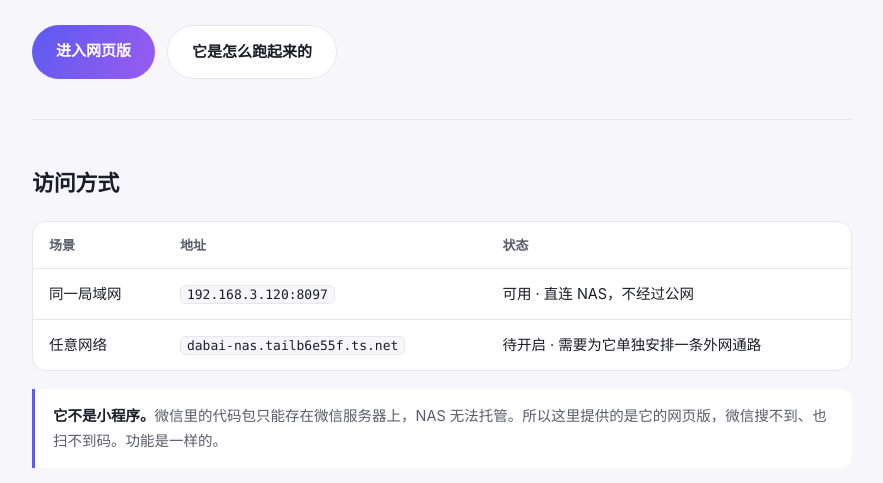
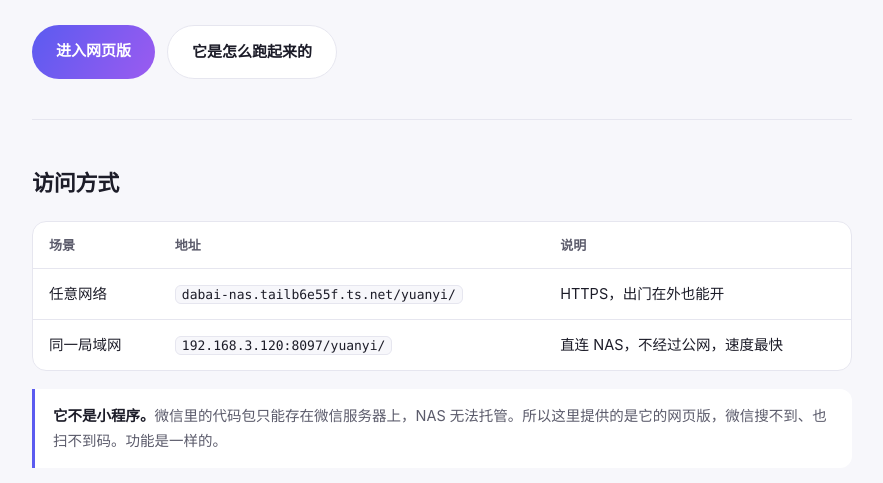
Before and after one commit to DaBai-abc/DaBai-abc.github.io, a plain HTML site: page yuanyi/index.html in a window 1280 px wide. Shown: the part 288-771 px from the top of the page, without its empty margins (198-1081 px from the left). Drawn offline with Linux system fonts and the light colour scheme.

Commit message:
update: 元一岛屿外网入口已开通

```diff
--- a/yuanyi/index.html
+++ b/yuanyi/index.html
@@ -168,7 +168,7 @@
       一个人和内容的小岛。原本是微信小程序，现在后端跑在家里的 NAS 上，浏览器打开就能用：注册、登录、发布、浏览。
     </p>
     <div class="cta">
-      <a class="btn primary" href="http://192.168.3.120:8097/" target="_blank" rel="noopener">进入网页版</a>
+      <a class="btn primary" href="https://dabai-nas.tailb6e55f.ts.net/yuanyi/" target="_blank" rel="noopener">进入网页版</a>
       <a class="btn ghost" href="#how">它是怎么跑起来的</a>
     </div>
   </header>
@@ -180,25 +180,22 @@
         <tr>
           <th>场景</th>
           <th>地址</th>
-          <th>状态</th>
+          <th>说明</th>
+        </tr>
+        <tr>
+          <td>任意网络</td>
+          <td><code>dabai-nas.tailb6e55f.ts.net/yuanyi/</code></td>
+          <td>HTTPS，出门在外也能开</td>
         </tr>
         <tr>
           <td>同一局域网</td>
-          <td><code>192.168.3.120:8097</code></td>
-          <td>可用 · 直连 NAS，不经过公网</td>
-        </tr>
-        <tr>
-          <td>任意网络</td>
-          <td><code>dabai-nas.tailb6e55f.ts.net</code></td>
-          <td>待开启 · 需要为它单独安排一条外网通路</td>
+          <td><code>192.168.3.120:8097/yuanyi/</code></td>
+          <td>直连 NAS，不经过公网，速度最快</td>
         </tr>
       </table>
     </div>
     <div class="note">
       <strong>它不是小程序。</strong>微信里的代码包只能存在微信服务器上，NAS 无法托管。所以这里提供的是它的网页版，微信搜不到、也扫不到码。功能是一样的。
-    </div>
-    <div class="note">
-      <strong>为什么外网还没开：</strong>现有外网通道（Tailscale Funnel）只开放 443 / 8443 / 10000 三个端口，已经分别给了高报、排课、写作三个工具。元一岛屿要挤进去，只能挂在这三个端口之下的一条子路径上，而这需要前端按子路径重新打包一次——本机 4 核、编译负载偏高，这一步暂时没有完成。局域网内使用完全不受影响。
     </div>
   </section>
 
```
